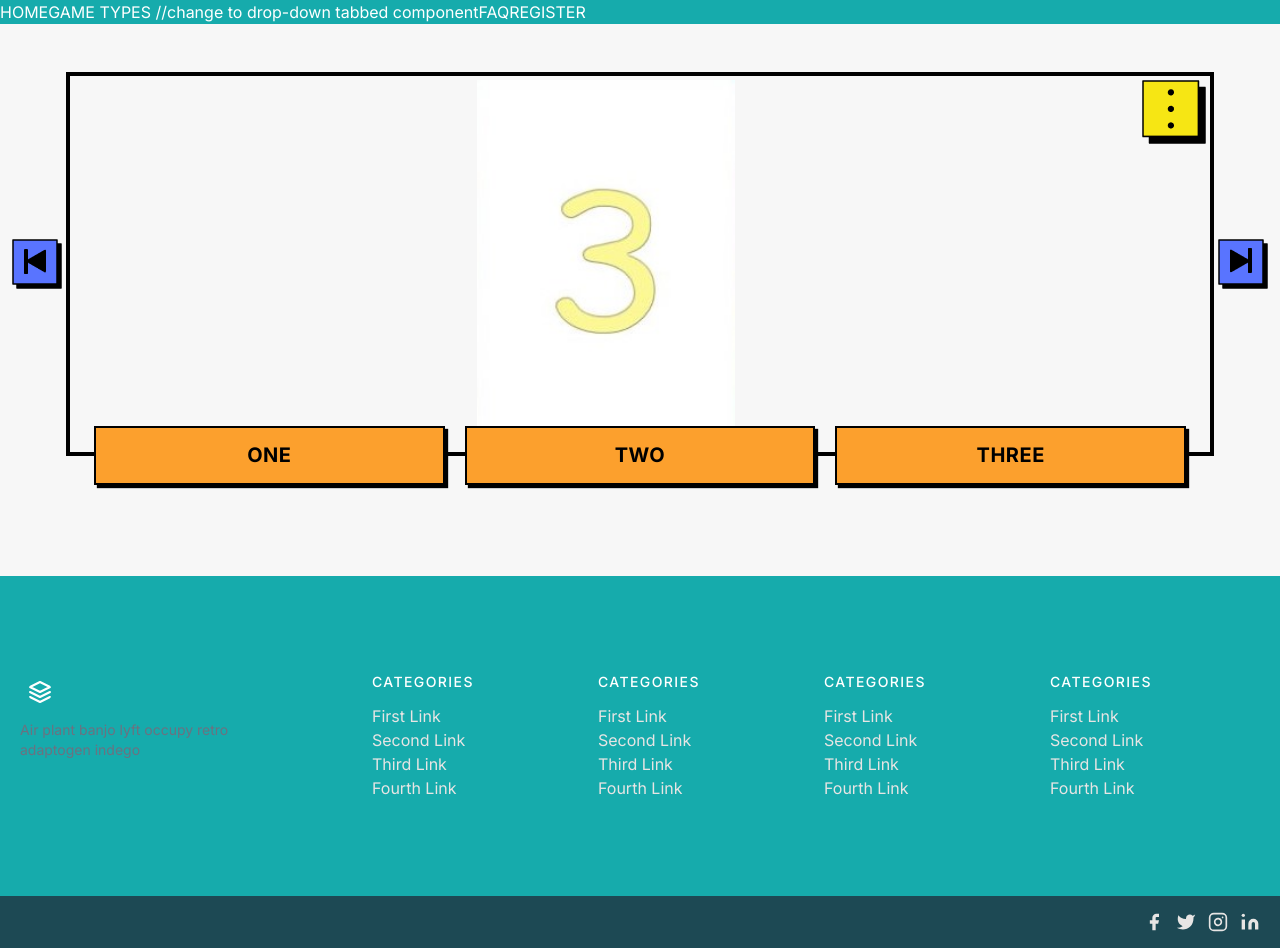
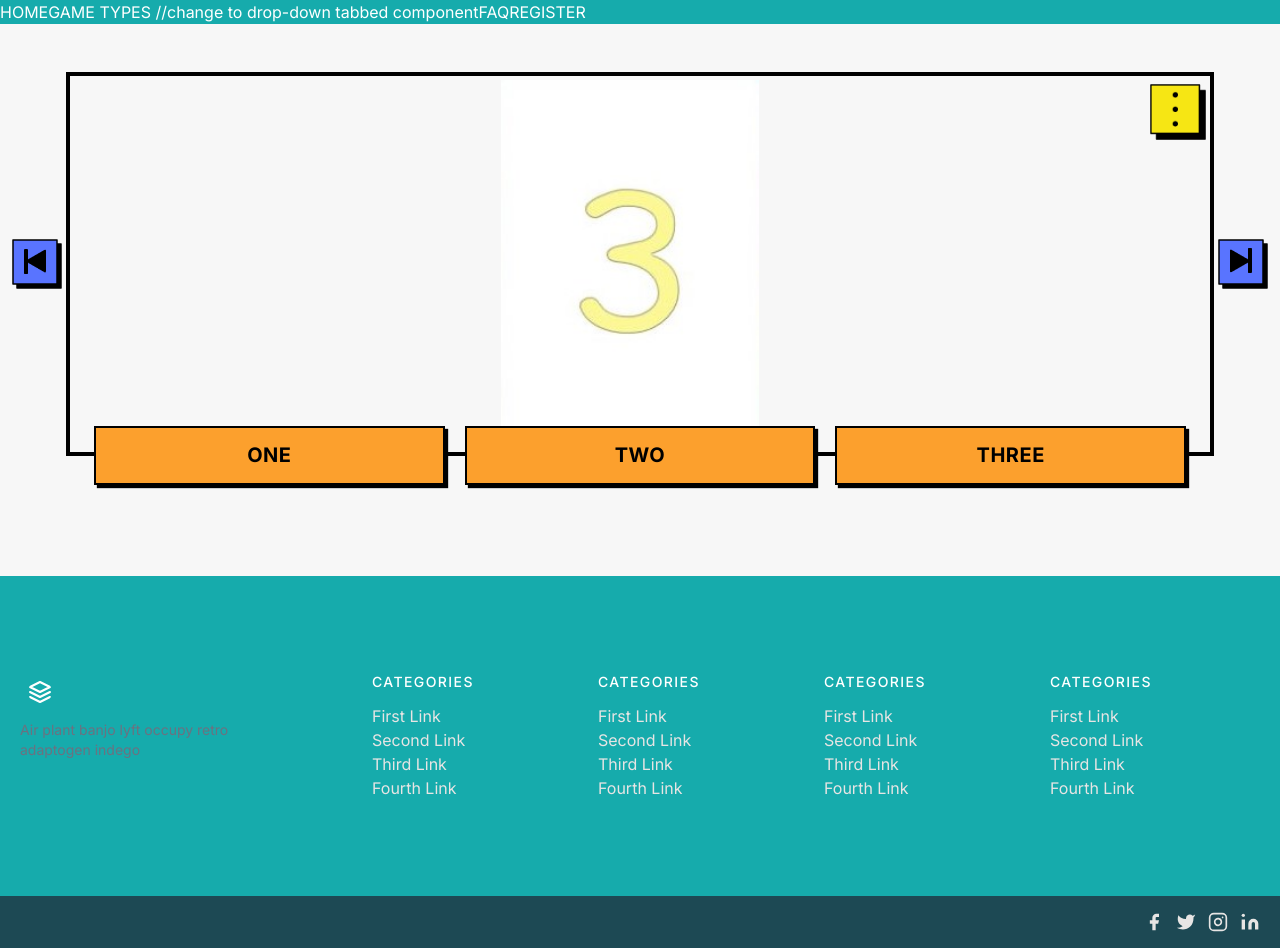
Before and after one commit to chingu-voyages/v42-geckos-team-22, a React (Vite) app: page /game in a window 1280 px wide. Built offline with nearby package versions, Linux system fonts and the light colour scheme.

Commit message:
max height on more options button

```diff
--- a/src/pages/Game.jsx
+++ b/src/pages/Game.jsx
@@ -11,9 +11,9 @@ function Game () {
                 </button>
                 <div className='flex justify-center md:border-4 md:border-black md:flex-grow md:h-96'>
                     <div className='m-1 md:flex-1 md:flex md:justify-center'>
-                        <img className='' src='src\assets\card3.jpg' alt='Three' />
+                        <img className='md:ml-10' src='src\assets\card3.jpg' alt='Three' />
                     </div>
-                    <button type='button' className='hidden md:flex md:mr-1 md:mt-1'>
+                    <button type='button' className='hidden max-h-14 max-w-14 md:flex md:mr-1 md:mt-2'>
                         <img className='' src='src\assets\btn-more-options.png' />
                     </button>
                 </div>
```
